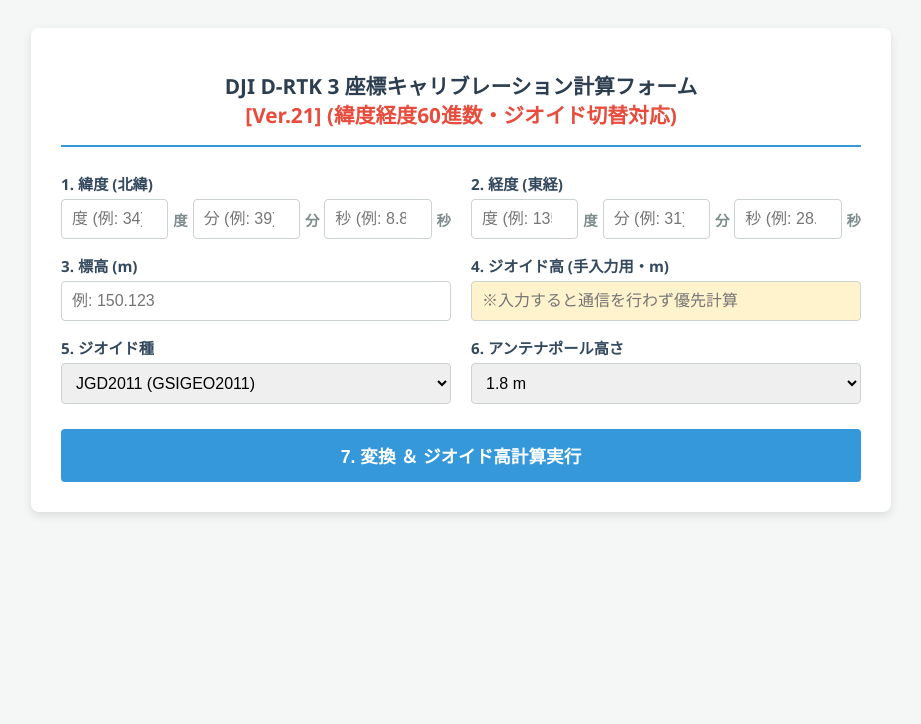
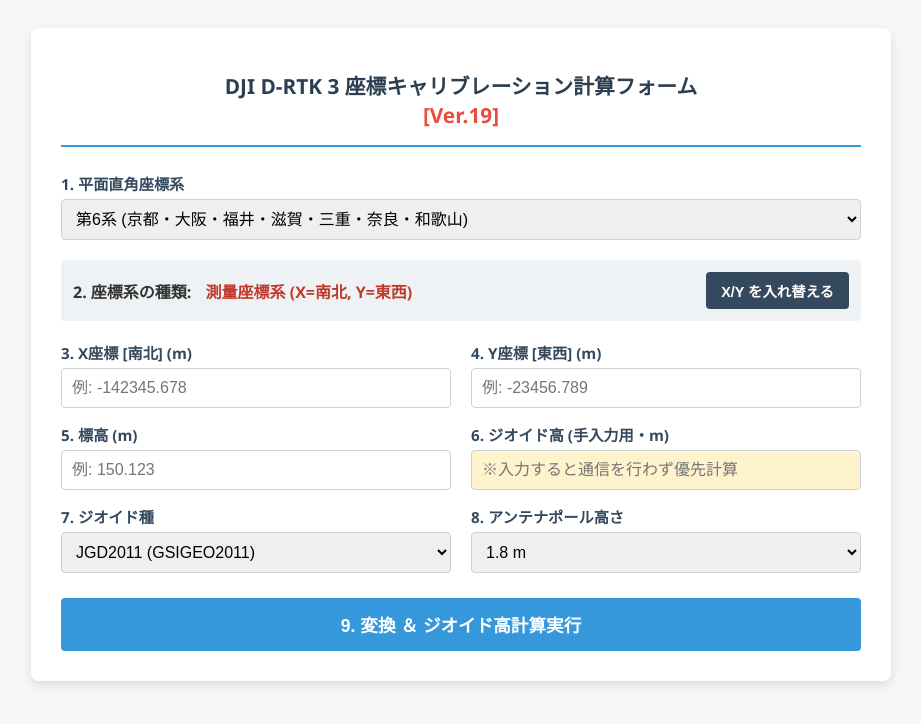
Before and after one commit to tyuubusuzu-dotcom/D-RTK3-01, a plain HTML site: page index.html in a window 1280 px wide. Shown: the whole page, without its empty margins (179-1100 px from the left). Drawn offline with nearby package versions, Linux system fonts and the light colour scheme.

Commit message:
Update index.html

```diff
--- a/index.html
+++ b/index.html
@@ -4,7 +4,9 @@
     <meta charset="UTF-8">
     <meta name="viewport" content="width=device-width, initial-scale=1.0">
     <meta name="google" content="notranslate">
-    <title>DJI D-RTK 3 座標キャリブレーション計算ツール [Ver.21]</title>
+    <title>DJI D-RTK 3 座標キャリブレーション計算ツール [Ver.19]</title>
+    <script src="https://cdnjs.cloudflare.com/ajax/libs/proj4js/2.9.0/proj4.js"></script>
+    <!-- Leaflet CSS & JS (地図表示用) -->
     <link rel="stylesheet" href="https://unpkg.com/leaflet@1.9.4/dist/leaflet.css" />
     <script src="https://unpkg.com/leaflet@1.9.4/dist/leaflet.js"></script>
     <style>
@@ -15,11 +17,11 @@
         .form-group { flex: 1; min-width: 250px; }
         label { display: block; font-weight: bold; margin-bottom: 5px; color: #34495e; font-size: 0.95rem; }
         select, input[type="number"] { width: 100%; padding: 10px; border: 1px solid #ccd1d1; border-radius: 4px; box-sizing: border-box; font-size: 1rem; }
-        .dms-container { display: flex; gap: 5px; align-items: center; }
-        .dms-container input { width: 30%; }
-        .dms-label { font-size: 0.9rem; font-weight: bold; color: #7f8c8d; }
+        .switch-container { display: flex; align-items: center; justify-content: space-between; background: #eef2f5; padding: 12px; border-radius: 4px; margin-bottom: 20px; }
         .btn { background: #3498db; color: white; border: none; padding: 14px 20px; font-size: 1.1rem; border-radius: 4px; cursor: pointer; width: 100%; font-weight: bold; transition: background 0.2s; margin-top: 10px; }
         .btn:hover { background: #2980b9; }
+        .btn-swap { background: #34495e; padding: 8px 15px; font-size: 0.9rem; width: auto; margin: 0; }
+        .btn-swap:hover { background: #2c3e50; }
         .btn-map { background: #16a085; margin-top: 20px; }
         .btn-map:hover { background: #1abc9c; }
         .result-box { margin-top: 30px; padding: 20px; background: #e8f6f3; border-left: 5px solid #1abc9c; border-radius: 4px; display: none; }
@@ -27,54 +29,60 @@
         .result-value { font-weight: bold; color: #d35400; font-size: 1.3rem; margin-left: 10px; }
         .note { font-size: 0.85rem; color: #7f8c8d; margin-top: 10px; line-height: 1.4; }
         .manual-highlight { background-color: #fff3cd; border: 1px solid #ffeeba; }
+        /* 地図のスタイル */
         #map { height: 350px; width: 100%; margin-top: 15px; border-radius: 4px; display: none; z-index: 1; border: 1px solid #ccd1d1; }
     </style>
 </head>
 <body class="notranslate">
 
 <div class="container">
-    <h1>DJI D-RTK 3 座標キャリブレーション計算フォーム<br><span style="color: #e74c3c;">[Ver.21] (緯度経度60進数・ジオイド切替対応)</span></h1>
+    <h1>DJI D-RTK 3 座標キャリブレーション計算フォーム<br><span style="color: #e74c3c;">[Ver.19]</span></h1>
+
+    <div class="form-group" style="margin-bottom: 20px;">
+        <label>1. 平面直角座標系</label>
+        <select id="coordinate-system"></select>
+    </div>
+
+    <div class="switch-container">
+        <div>
+            <strong>2. 座標系の種類:</strong>
+            <span id="coord-type-label" style="color: #c0392b; font-weight: bold; margin-left: 10px;">測量座標系 (X=南北, Y=東西)</span>
+        </div>
+        <button type="button" class="btn btn-swap" onclick="toggleXY()">X/Y を入れ替える</button>
+    </div>
 
     <div class="form-row">
         <div class="form-group">
-            <label>1. 緯度 (北緯)</label>
-            <div class="dms-container">
-                <input type="number" id="lat-deg" placeholder="度 (例: 34)"> <span class="dms-label">度</span>
-                <input type="number" id="lat-min" placeholder="分 (例: 39)"> <span class="dms-label">分</span>
-                <input type="number" id="lat-sec" step="0.0001" placeholder="秒 (例: 8.867)"> <span class="dms-label">秒</span>
-            </div>
+            <label id="label-x">3. X座標 [南北] (m)</label>
+            <input type="number" id="input-x" step="0.001" placeholder="例: -142345.678">
         </div>
         <div class="form-group">
-            <label>2. 経度 (東経)</label>
-            <div class="dms-container">
-                <input type="number" id="lon-deg" placeholder="度 (例: 135)"> <span class="dms-label">度</span>
-                <input type="number" id="lon-min" placeholder="分 (例: 31)"> <span class="dms-label">分</span>
-                <input type="number" id="lon-sec" step="0.0001" placeholder="秒 (例: 28.4508)"> <span class="dms-label">秒</span>
-            </div>
+            <label id="label-y">4. Y座標 [東西] (m)</label>
+            <input type="number" id="input-y" step="0.001" placeholder="例: -23456.789">
         </div>
     </div>
 
     <div class="form-row">
         <div class="form-group">
-            <label>3. 標高 (m)</label>
+            <label>5. 標高 (m)</label>
             <input type="number" id="input-h" step="0.001" placeholder="例: 150.123">
         </div>
         <div class="form-group">
-            <label>4. ジオイド高 (手入力用・m)</label>
+            <label>6. ジオイド高 (手入力用・m)</label>
             <input type="number" id="input-manual-geoid" class="manual-highlight" step="0.001" placeholder="※入力すると通信を行わず優先計算">
         </div>
     </div>
 
     <div class="form-row">
         <div class="form-group">
-            <label>5. ジオイド種</label>
+            <label>7. ジオイド種</label>
             <select id="geoid-type">
                 <option value="JGD2011">JGD2011 (GSIGEO2011)</option>
                 <option value="JGD2024">JGD2024 (GSIGEO2024)</option>
             </select>
         </div>
         <div class="form-group">
-            <label>6. アンテナポール高さ</label>
+            <label>8. アンテナポール高さ</label>
             <select id="pole-height">
                 <option value="1.6">1.6 m</option>
                 <option value="1.8" selected>1.8 m</option>
@@ -83,7 +91,7 @@
         </div>
     </div>
 
-    <button type="button" class="btn" onclick="calculate()">7. 変換 ＆ ジオイド高計算実行</button>
+    <button type="button" class="btn" onclick="calculate()">9. 変換 ＆ ジオイド高計算実行</button>
 
     <div class="result-box" id="result-box">
         <div class="result-item">緯度 (10進数): <span class="result-value" id="res-lat">-</span></div>
@@ -92,25 +100,99 @@
         <div class="result-item">ジオイド高: <span class="result-value" id="res-geoid">-</span> m <span id="geoid-source" style="font-size: 0.9rem; color: #7f8c8d; font-weight: normal;"></span></div>
         <div class="result-item">DJI Pilot 2 入力用高さ: <span class="result-value" id="res-height">-</span> m</div>
         <div class="note">
-            ※ 緯度経度は WGS84 に準拠します。<br>
+            ※ 緯度経度は WGS84(JGD2011) に準拠します。<br>
             ※ DJI Pilot 2 入力用高さ = ジオイド高 ＋ 標高 ＋ ポール高さ ＋ アンテナ測定位置(0.102m)<br>
             ※ 自社専用のGoogleサーバー(GAS)を経由して国土地理院APIから安定取得します。
         </div>
 
-        <button type="button" class="btn btn-map" id="map-toggle-btn" onclick="toggleMap()" style="display: none; width: 100%; text-align: center;">🗺️ 国土地理院地図で位置を確認する</button>
+        <!-- 地図表示ボタンと地図コンテナ -->
+        <button type="button" class="btn btn-swap btn-map" id="map-toggle-btn" onclick="toggleMap()" style="display: none; width: 100%; text-align: center;">🗺️ 国土地理院地図で位置を確認する</button>
         <div id="map"></div>
     </div>
 </div>
 
 <script>
+    window.onload = function() {
+        const systems = [
+            { id: 1, lat: 33, lon: 129.5, name: "第1系 (長崎・鹿児島西部など)" },
+            { id: 2, lat: 33, lon: 131.0, name: "第2系 (福岡・佐賀・熊本・大分など)" },
+            { id: 3, lat: 36, lon: 132.1666666666667, name: "第3系 (山口・島根・広島)" },
+            { id: 4, lat: 33, lon: 133.5, name: "第4系 (香川・愛媛・徳島・高知)" },
+            { id: 5, lat: 36, lon: 134.3333333333333, name: "第5系 (兵庫・鳥取・岡山)" },
+            { id: 6, lat: 36, lon: 136.0, name: "第6系 (京都・大阪・福井・滋賀・三重・奈良・和歌山)" },
+            { id: 7, lat: 36, lon: 137.1666666666667, name: "第7系 (石川・富山・岐阜・愛知)" },
+            { id: 8, lat: 36, lon: 138.5, name: "第8系 (新潟・長野・山梨・静岡)" },
+            { id: 9, lat: 36, lon: 139.8333333333333, name: "第9系 (東京・福島・栃木・茨城・埼玉・千葉・群馬・神奈川)" },
+            { id: 10, lat: 40, lon: 140.8333333333333, name: "第10系 (青森・秋田・山形・岩手・宮城)" },
+            { id: 11, lat: 44, lon: 140.25, name: "第11系 (北海道西部)" },
+            { id: 12, lat: 44, lon: 142.25, name: "第12系 (北海道中央部)" },
+            { id: 13, lat: 44, lon: 144.25, name: "第13系 (北海道東部)" },
+            { id: 14, lat: 26, lon: 142.0, name: "第14系 (小笠原諸島)" },
+            { id: 15, lat: 26, lon: 127.5, name: "第15系 (沖縄本島など)" },
+            { id: 16, lat: 26, lon: 124.0, name: "第16系 (先島諸島)" },
+            { id: 17, lat: 26, lon: 131.0, name: "第17系 (大東諸島)" },
+            { id: 18, lat: 20, lon: 136.0, name: "第18系 (沖ノ鳥島)" },
+            { id: 19, lat: 26, lon: 154.0, name: "第19系 (南鳥島)" }
+        ];
+
+        const selectSystem = document.getElementById("coordinate-system");
+        systems.forEach(sys => {
+            let option = document.createElement("option");
+            option.value = sys.id;
+            option.text = sys.name;
+            if (sys.id === 6) option.selected = true;
+            selectSystem.appendChild(option);
+            try {
+                proj4.defs(`EPSG:${6668 + sys.id}`, `+proj=tmerc +lat_0=${sys.lat} +lon_0=${sys.lon} +k=0.9999 +x_0=0 +y_0=0 +ellps=GRS80 +units=m +no_defs`);
+            } catch(e) {}
+        });
+
+        document.getElementById("pole-height").value = "1.8";
+        updateLabels();
+    };
+
+    let isSurveyCoord = true;
+
+    function updateLabels() {
+        const typeLabel = document.getElementById("coord-type-label");
+        const labelX = document.getElementById("label-x");
+        const labelY = document.getElementById("label-y");
+
+        if (isSurveyCoord) {
+            typeLabel.innerText = "測量座標系 (X=南北, Y=東西)";
+            typeLabel.style.color = "#c0392b";
+            labelX.innerText = "3. X座標 [南北] (m)";
+            labelY.innerText = "4. Y座標 [東西] (m)";
+        } else {
+            typeLabel.innerText = "数学座標系 (X=東西, Y=南北)";
+            typeLabel.style.color = "#2980b9";
+            labelX.innerText = "3. X座標 [東西] (m)";
+            labelY.innerText = "4. Y座標 [南北] (m)";
+        }
+    }
+
+    function toggleXY() {
+        isSurveyCoord = !isSurveyCoord;
+        updateLabels();
+        let xInput = document.getElementById("input-x");
+        let yInput = document.getElementById("input-y");
+        let temp = xInput.value;
+        xInput.value = yInput.value;
+        yInput.value = temp;
+    }
+
+    // --- 地図関連の処理 ---
     let map = null;
     let marker = null;
     let isMapVisible = false;
 
     function updateMap(lat, lon) {
+        // ズームレベル17は、およそ200m四方が見える縮尺です
         const zoomLevel = 17;
+
         if (!map) {
             map = L.map('map').setView([lat, lon], zoomLevel);
+            // 国土地理院の標準地図タイルを読み込む
             L.tileLayer('https://cyberjapandata.gsi.go.jp/xyz/std/{z}/{x}/{y}.png', {
                 attribution: "<a href='https://maps.gsi.go.jp/development/ichiran.html' target='_blank'>国土地理院</a>",
                 maxZoom: 18
@@ -129,7 +211,10 @@
         if (isMapVisible) {
             mapDiv.style.display = 'block';
             btn.innerText = '🗺️ 地図を閉じる';
-            if (map) { setTimeout(() => map.invalidateSize(), 100); }
+            // display:none から復帰した際に地図が崩れないように再描画をかける
+            if (map) {
+                setTimeout(() => map.invalidateSize(), 100);
+            }
         } else {
             mapDiv.style.display = 'none';
             btn.innerText = '🗺️ 国土地理院地図で位置を確認する';
@@ -137,27 +222,28 @@
     }
 
     async function calculate() {
-        let latDeg = document.getElementById("lat-deg").value;
-        let latMin = document.getElementById("lat-min").value;
-        let latSec = document.getElementById("lat-sec").value;
-        let lonDeg = document.getElementById("lon-deg").value;
-        let lonMin = document.getElementById("lon-min").value;
-        let lonSec = document.getElementById("lon-sec").value;
-
+        const sysId = parseInt(document.getElementById("coordinate-system").value);
+        let valX = parseFloat(document.getElementById("input-x").value);
+        let valY = parseFloat(document.getElementById("input-y").value);
         const orthometricHeight = parseFloat(document.getElementById("input-h").value);
         const manualGeoidStr = document.getElementById("input-manual-geoid").value;
         const poleHeight = parseFloat(document.getElementById("pole-height").value);
-        const geoidType = document.getElementById("geoid-type").value;
 
-        if (latDeg === "" || lonDeg === "" || isNaN(orthometricHeight)) {
-            alert("緯度(度)、経度(度)、標高は必ず正しく入力してください。");
+        if (isNaN(valX) || isNaN(valY) || isNaN(orthometricHeight)) {
+            alert("X座標、Y座標、標高をすべて正しく入力してください。");
             return;
         }
 
-        let lat = parseFloat(latDeg) + (parseFloat(latMin || 0) / 60) + (parseFloat(latSec || 0) / 3600);
-        let lon = parseFloat(lonDeg) + (parseFloat(lonMin || 0) / 60) + (parseFloat(lonSec || 0) / 3600);
+        let easting = isSurveyCoord ? valY : valX;
+        let northing = isSurveyCoord ? valX : valY;
+        const epsgSource = `EPSG:${6668 + sysId}`;
+        const epsgDest = "EPSG:4326";
 
         try {
+            const resultLngLat = proj4(epsgSource, epsgDest, [easting, northing]);
+            const lon = resultLngLat[0];
+            const lat = resultLngLat[1];
+
             document.getElementById("res-lat").innerText = lat.toFixed(8);
             document.getElementById("res-lon").innerText = lon.toFixed(8);
             document.getElementById("res-geoid").innerText = "計算中...";
@@ -165,22 +251,23 @@
             document.getElementById("res-height").innerText = "-";
             document.getElementById("result-box").style.display = "block";
 
+            // 座標が確定した時点で地図ボタンを表示し、裏で地図を更新しておく
             document.getElementById("map-toggle-btn").style.display = "block";
             updateMap(lat, lon);
 
+            // 手入力優先処理
             if (manualGeoidStr !== "") {
                 const manualGeoidHeight = parseFloat(manualGeoidStr);
                 document.getElementById("res-geoid").innerText = manualGeoidHeight.toFixed(3);
                 document.getElementById("geoid-source").innerText = "(手入力)";
+
                 const finalHeight = manualGeoidHeight + orthometricHeight + poleHeight + 0.102;
                 document.getElementById("res-height").innerText = finalHeight.toFixed(3);
                 return;
             }
 
-            // 国土地理院APIパラメーター: JGD2011は「2」、JGD2024は「3」を設定
-            let datumVal = (geoidType === "JGD2024") ? "3" : "2";
-
-            const gasUrl = `https://script.google.com/macros/s/AKfycbxHsX5kTqdXhlZ9OVYbhkgH4YsAu35amq1gO4aJH0HirygY19y3q2erP8rmqXRiSn2EsA/exec?lat=${lat}&lon=${lon}&datum=${datumVal}`;
+            // 鈴木様ご提供の最新GAS URL (/exec)
+            const gasUrl = `https://script.google.com/macros/s/AKfycbxHsX5kTqdXhlZ9OVYbhkgH4YsAu35amq1gO4aJH0HirygY19y3q2erP8rmqXRiSn2EsA/exec?lat=${lat}&lon=${lon}`;
 
             try {
                 const response = await fetch(gasUrl);
@@ -191,7 +278,7 @@
                 if (data.OutputData && data.OutputData.geoidHeight) {
                     const geoidHeight = parseFloat(data.OutputData.geoidHeight);
                     document.getElementById("res-geoid").innerText = geoidHeight.toFixed(3);
-                    document.getElementById("geoid-source").innerText = `(自動取得 - ${geoidType})`;
+                    document.getElementById("geoid-source").innerText = "(自動取得 - 会社専用サーバー経由)";
 
                     const finalHeight = geoidHeight + orthometricHeight + poleHeight + 0.102;
                     document.getElementById("res-height").innerText = finalHeight.toFixed(3);
@@ -210,6 +297,9 @@
 
         } catch (error) {
             console.error(error);
+            document.getElementById("res-geoid").innerText = "取得エラー";
+            document.getElementById("geoid-source").innerText = "手入力してください";
+            document.getElementById("res-height").innerText = "計算不可";
             alert("座標変換エラーが発生しました。");
         }
     }
```
